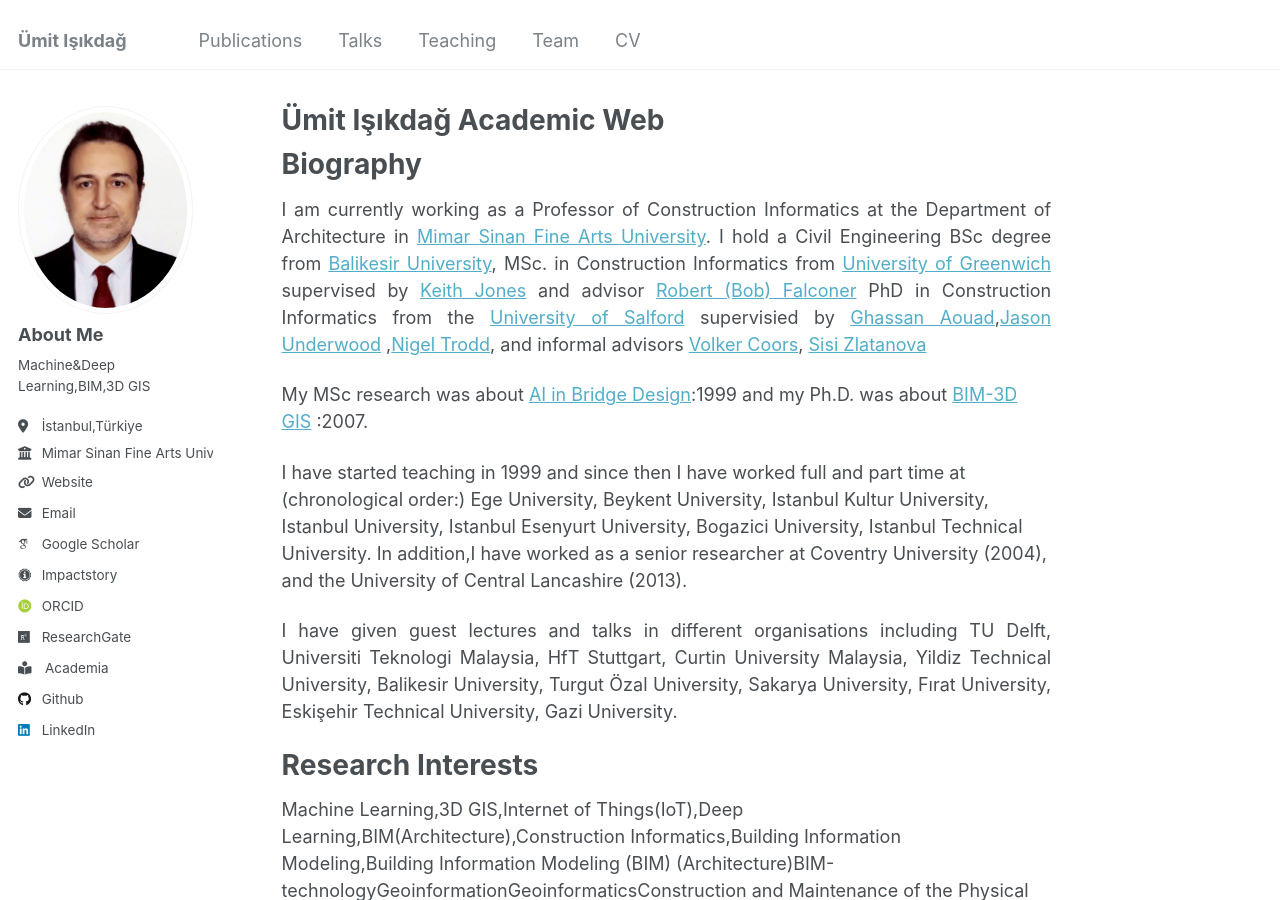
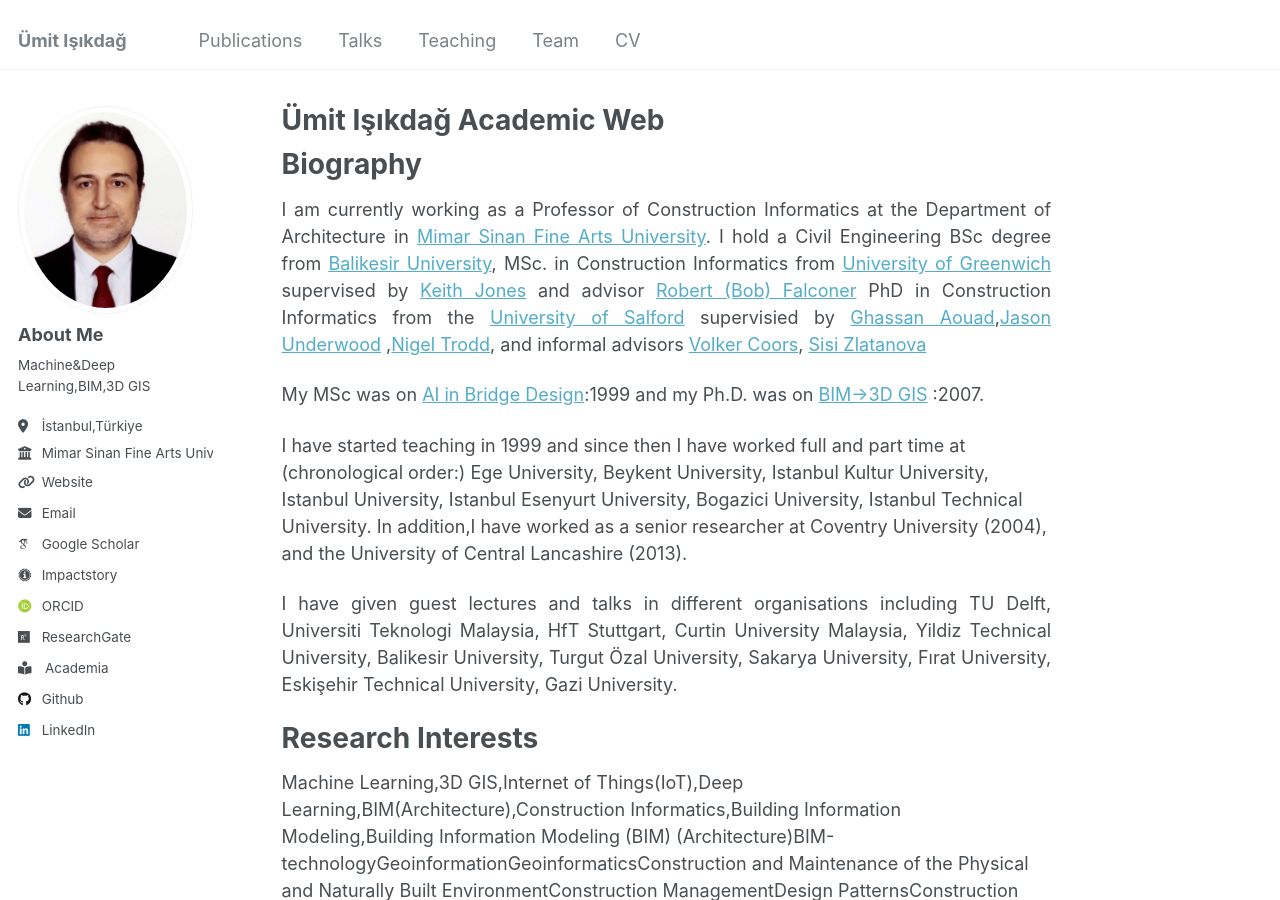
Before and after one commit to uisikdag/uisikdag.github.io, a Jekyll site: the page built from _pages/about.md, in a window 1280 px wide and 900 px high. Built offline with Jekyll 4.4.1, drawn with Linux system fonts in a browser that asks for light colours; some web fonts are replaced.

Commit message:
Update about.md

```diff
--- a/_pages/about.md
+++ b/_pages/about.md
@@ -19,7 +19,7 @@ PhD in Construction Informatics from the [University of Salford](https://hub.sal
 [Sisi Zlatanova](https://research.unsw.edu.au/people/professor-sisi-zlatanova)
 {: style="text-align: justify;"}
 
-My MSc research was about [AI in Bridge Design](files/msc_thesis.pdf):1999 and my Ph.D. was about [BIM-3D GIS](https://www.proquest.com/openview/08b8d3be4b3ea4b0c68ebc3325d0d196/1)
+My MSc was on [AI in Bridge Design](files/msc_thesis.pdf):1999 and my Ph.D. was on [BIM->3D GIS](https://www.proquest.com/openview/08b8d3be4b3ea4b0c68ebc3325d0d196/1)
 :2007.
 
 
```
